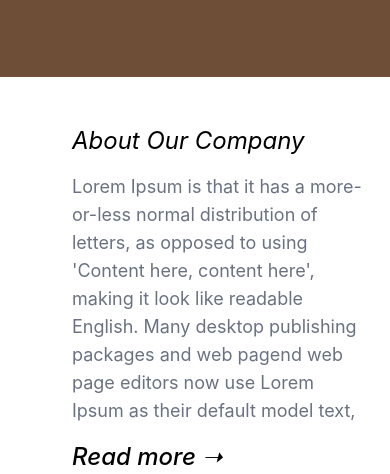
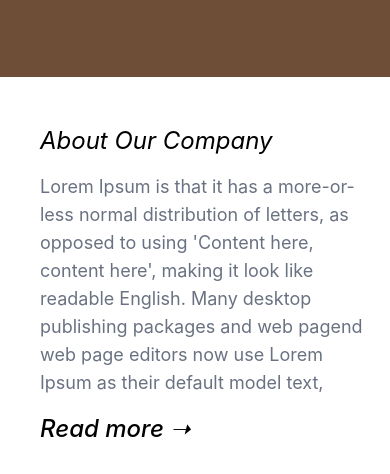
Before and after one commit to Umaimazainab02/Chocolate-website, a website: page index.html in a window 390 px wide. Shown: the part 343-817 px from the top of the page. Drawn offline with Linux system fonts and the light colour scheme.

```diff
--- a/index.html
+++ b/index.html
@@ -34,7 +34,7 @@
     </div>
     <div class="flex flex-col md:flex-row items-center gap-8 p-6 md:p-14" id="about">
 
-        <div class="flex-1 pl-12">
+        <div class="flex-1 pl-4 md:pl-12">
             <h1 class="italic text-2xl md:text-4xl mt-6">About Our Company</h1>
             <p class="mt-4 text-gray-500 text-lg">
                 Lorem Ipsum is that it has a more-or-less normal distribution of letters, as opposed to using 'Content
```
Also changed, not shown: src/output.css.
